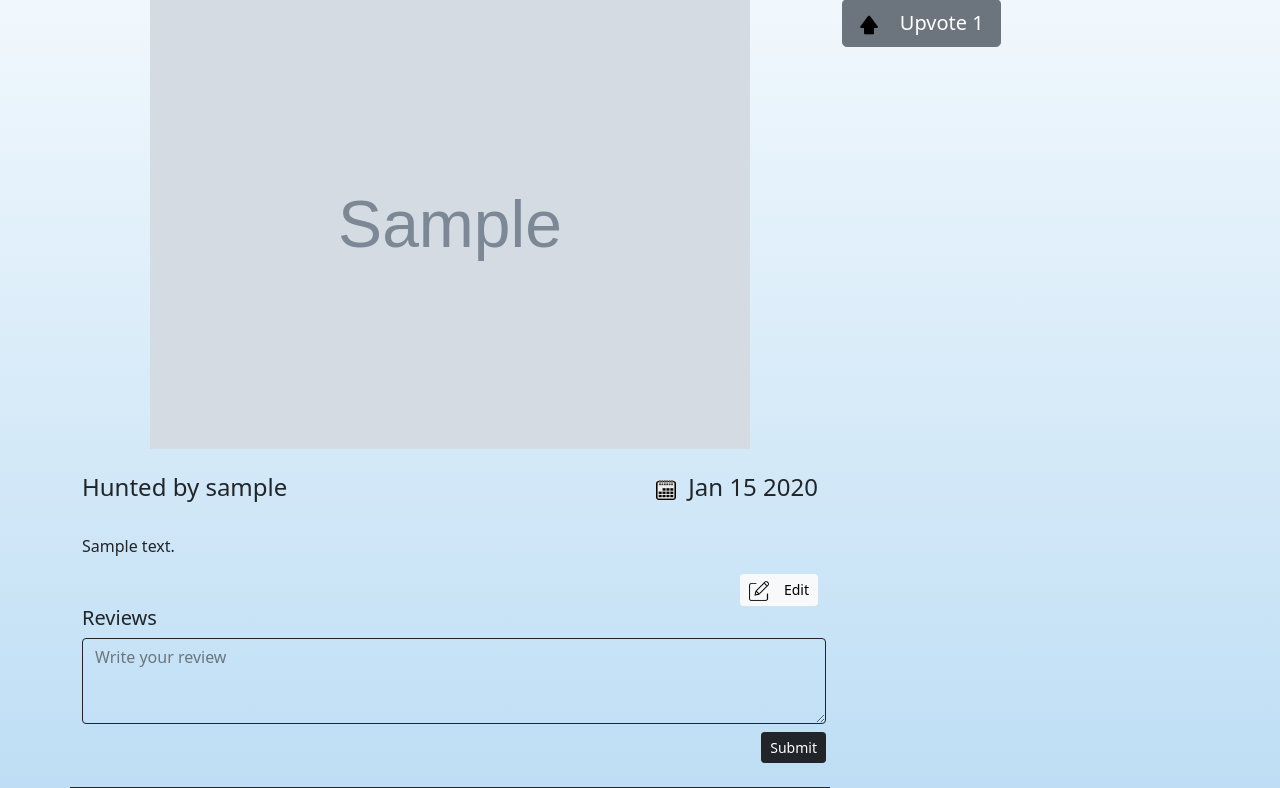
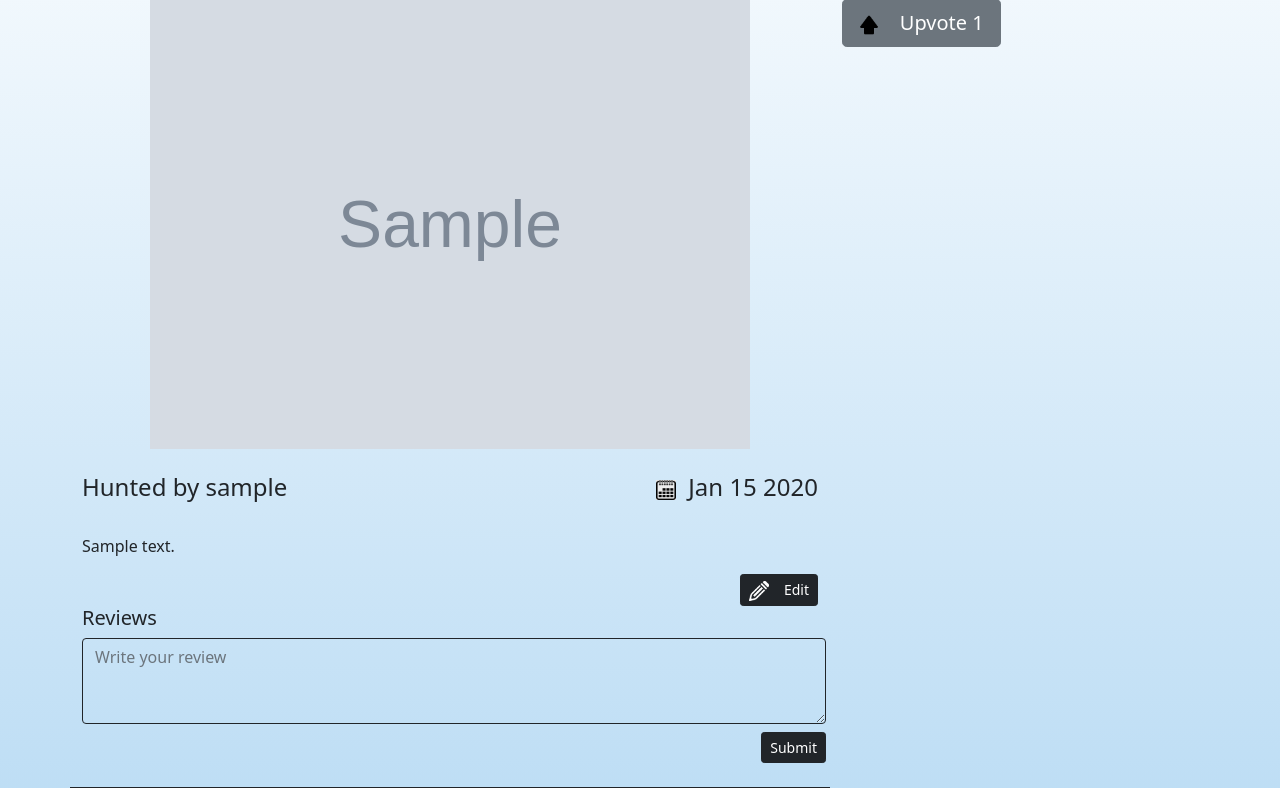
Before and after one commit to AdamPurnomo/Good-Apps, a Django app: page /products/1 in a window 1280 px wide. Shown: the part 219-1007 px from the top of the page. Run offline with Django 3.2, Linux system fonts and the light colour scheme; a user stored in the database is signed in; tables that the repository leaves empty hold one stand-in row (values such as "Sample post"); grey boxes marked "Sample" are stand-in pictures; parts of the project's set-up code (start-up, migrations or seed data) failed here and were passed over.

Commit message:
fixing bugs

```diff
--- a/products/templates/products/detail.html
+++ b/products/templates/products/detail.html
@@ -62,8 +62,8 @@
 <div class="row">
     <div class="col-8 text-end">
         <a href="javascript:{document.getElementById('edit').submit()}">
-            <button class="btn btn-light btn-lg btn-block btn-sm">
-                <img src="{% static 'pencil.png' %}" height=20 width=20 /> &nbsp;&nbsp; Edit
+            <button class="btn btn-dark btn-lg btn-block btn-sm">
+                <img src="{% static 'white-edit.png' %}" height=20 width=20 /> &nbsp;&nbsp; Edit
             </button>
         </a>
     </div>
@@ -175,7 +175,7 @@
                     $('.reviews').prepend(
                         `
 <div class="row">
-    <div class="col-8 border">
+    <div class="col-8 border border-dark">
         <p>
             <img src="{% static 'user.png' %}" height=20 width=20 /> ${data.user}
         </p>
--- a/products/views.py
+++ b/products/views.py
@@ -149,6 +149,7 @@
 def saveedit(request, product_id):
     product = get_object_or_404(Product, pk=product_id)
     if request.method == 'POST':
+        print(request.POST)
         if request.POST['title'] and request.POST['body'] and request.POST['url']:
             product.title = request.POST['title']
             product.body = request.POST['body']
@@ -156,6 +157,12 @@
                 product.url = request.POST['url']
             else:
                 product.url = 'http://' + request.POST['url']
+
+            if 'icon' in request.POST and request.POST['icon']:
+                product.icon = request.FILES['icon']
+                print("inside a func")
+            if 'image' in request.POST and request.POST['image']:
+                product.image = request.FILES['image']
             product.save()  # save data to database
             return redirect('/products/' + str(product.id))
         else:
```
Also changed, not shown: producthunt/static/white-edit.png (added), static/white-edit.png (added).
